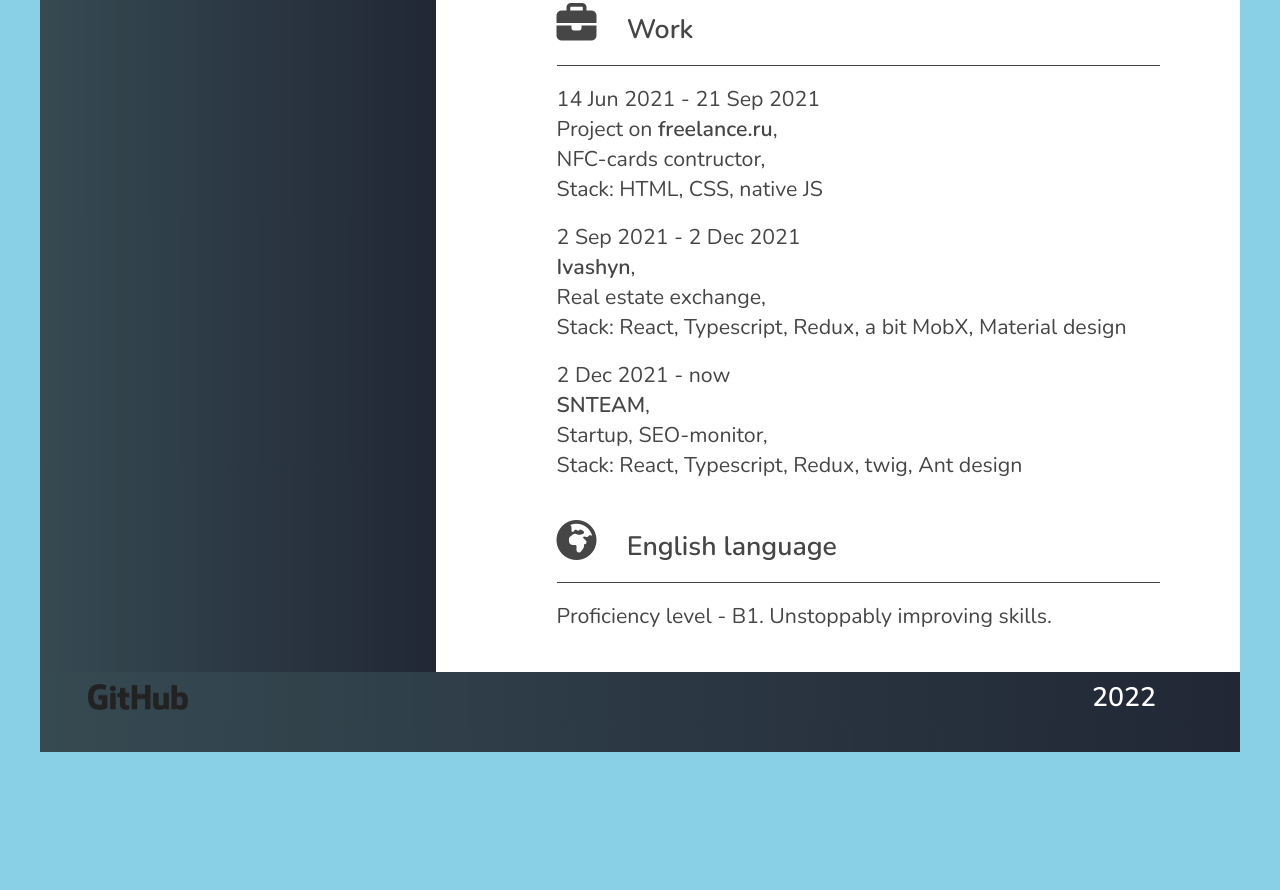
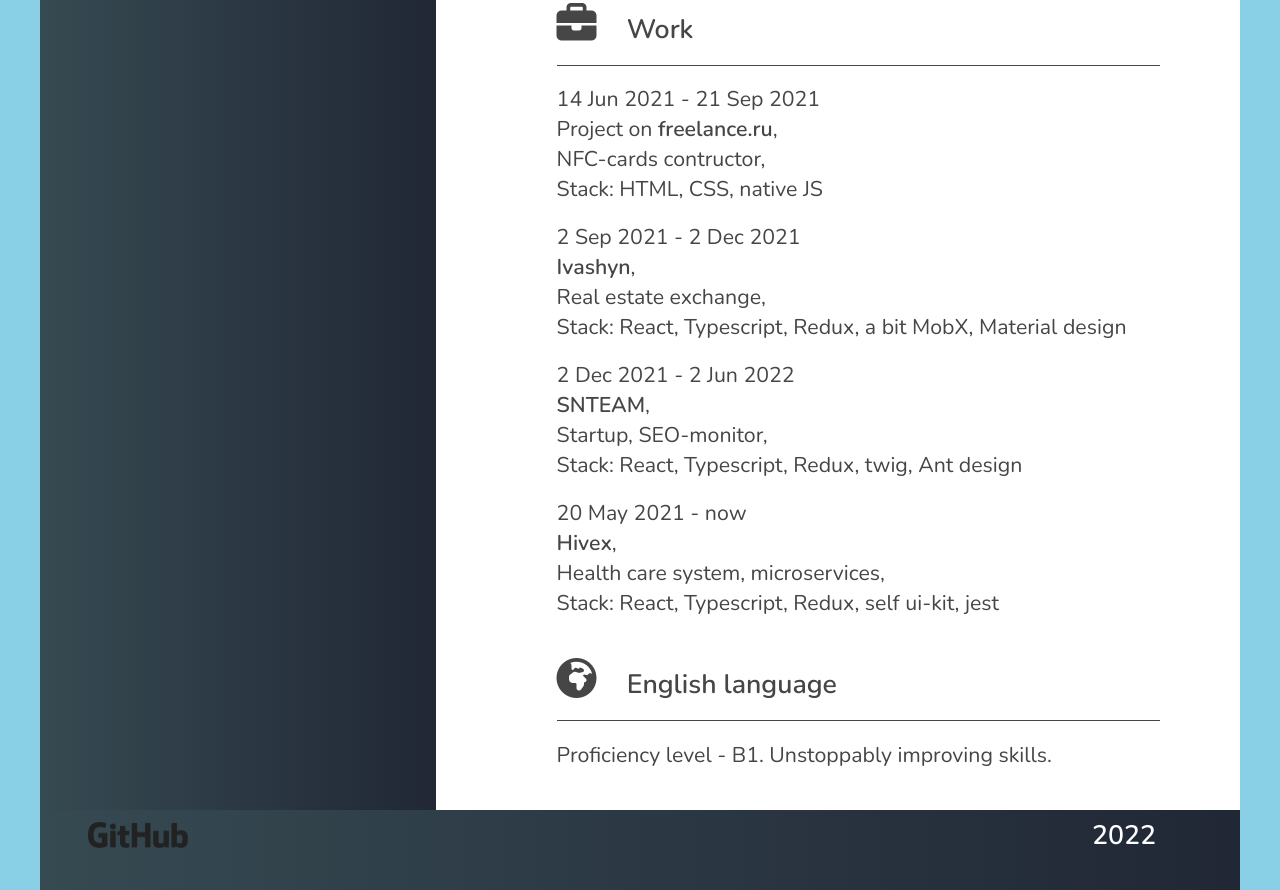
Before and after one commit to recket337/rsschool-cv, a plain HTML site: page index.html in a window 1280 px wide. Shown: the part 1309-2199 px from the top of the page. Before the commit the page ends 2061 px from the top, so only its background shows below. Drawn offline with nearby package versions, Linux system fonts and the light colour scheme.

Commit message:
Update index.html

```diff
--- a/index.html
+++ b/index.html
@@ -72,7 +72,8 @@
           <ul class="main-list">
             <li>14 Jun 2021 - 21 Sep 2021<br>Project on <b>freelance.ru</b>,<br>NFC-cards contructor, <br>Stack: HTML, CSS, native JS</li>
             <li>2 Sep 2021 - 2 Dec 2021<br><b>Ivashyn</b>,<br>Real estate exchange, <br>Stack: React, Typescript, Redux, a bit MobX, Material design</li>
-            <li>2 Dec 2021 - now<br><b>SNTEAM</b>,<br>Startup, SEO-monitor, <br>Stack: React, Typescript, Redux, twig, Ant design</li>
+            <li>2 Dec 2021 - 2 Jun 2022<br><b>SNTEAM</b>,<br>Startup, SEO-monitor, <br>Stack: React, Typescript, Redux, twig, Ant design</li>
+            <li>20 May 2021 - now<br><b>Hivex</b>,<br>Health care system, microservices, <br>Stack: React, Typescript, Redux, self ui-kit, jest</li>
           </ul>
         </section>
         <section class="main-section">
```
